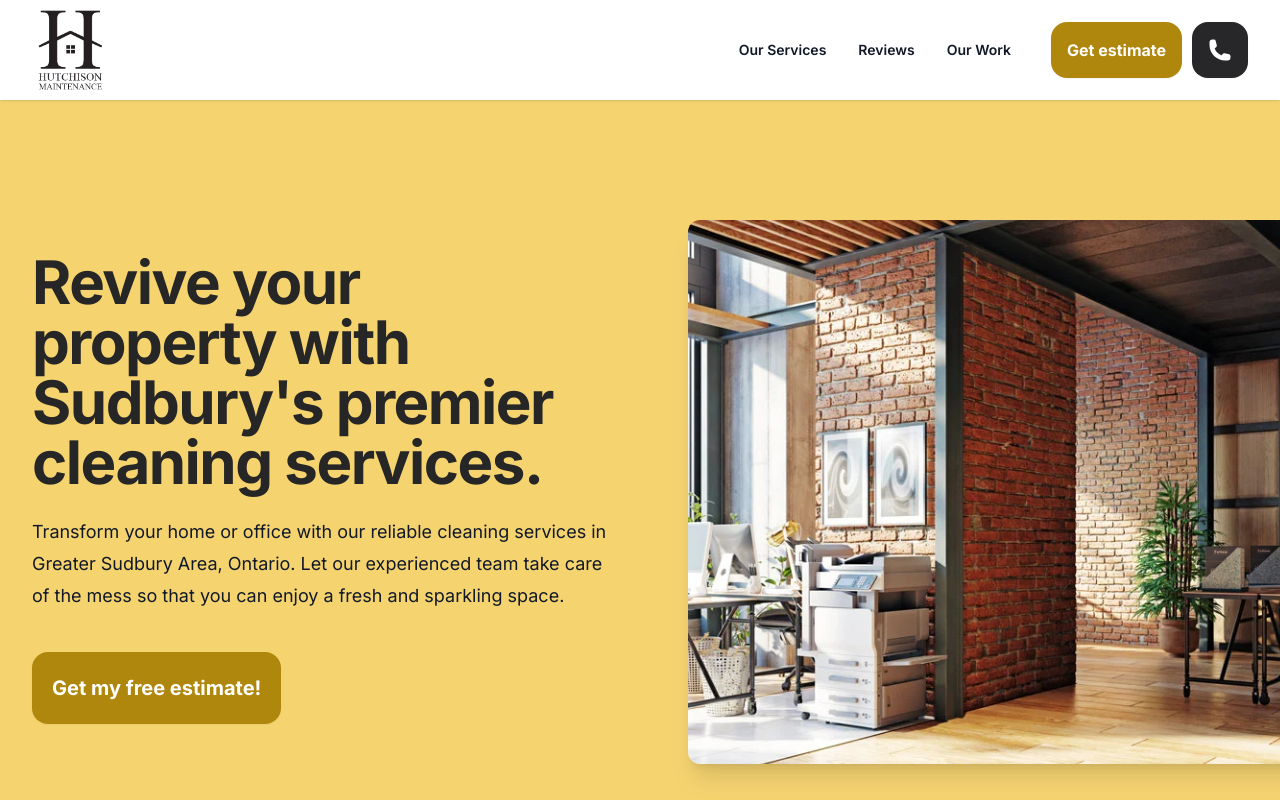
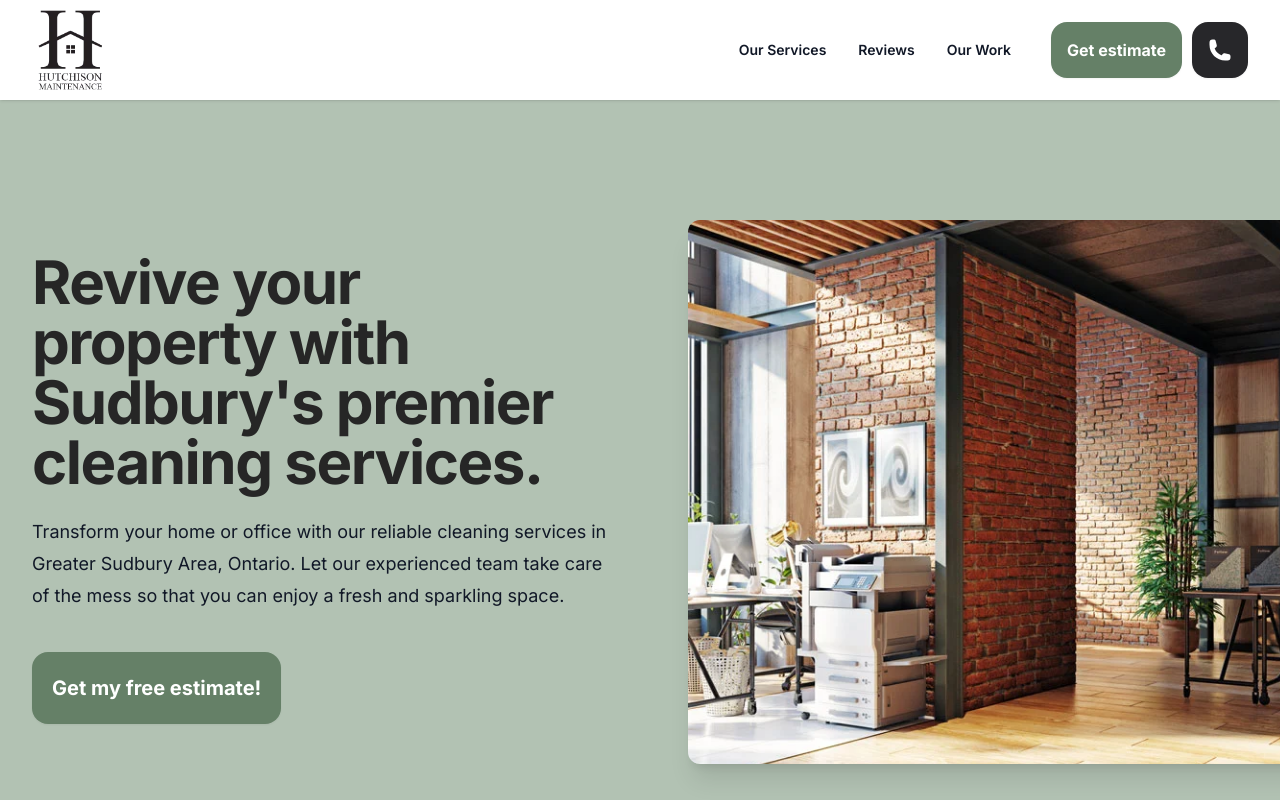
Before and after one commit to Atom-Sites/4782319835545600, a Next.js app: page / in a window 1280 px wide. Shown: the top 800 px of the page. Built offline with nearby package versions, Linux system fonts and the light colour scheme; what tailwindcss-animated would draw is missing.

Commit message:
color and adress changes from the client

```diff
--- a/src/components/Footer.jsx
+++ b/src/components/Footer.jsx
@@ -110,7 +110,7 @@ export default function Example() {
                                             <a className="text-sm leading-6 text-neutral-300 hover:text-white transition-all ease-in" href={`tel: ${phone}`}>{phone}</a>
                                         </li>
                                         <li className="">
-                                            <a className="text-sm leading-6 text-neutral-300 hover:text-white transition-all ease-in" href="#">{address}</a>
+                                            <p className="text-sm leading-6 text-neutral-300 transition-all ease-in" >{address}</p>
                                         </li>
                                     </ul>
                                 </div>
--- a/src/components/Footer.schema.json
+++ b/src/components/Footer.schema.json
@@ -6,7 +6,7 @@
     "example": "We gladly service lorem ipsum dolor sit amet, consectetur adipiscing elit. Suspendisse varius enim in eros elementum tristique. Duis cursus, mi quis viverra ornare, eros dolor interdum nulla, ut commodo diam libero vitae erat."
   },
   "address": {
-    "value": "794 Howey Dr, Greater Sudbury, ON",
+    "value": "378 Whittaker St. Sudbury, ON",
     "ai": true,
     "instructions": "Company Address"
   },
--- a/src/components/Nav.jsx
+++ b/src/components/Nav.jsx
@@ -1,15 +1,7 @@
 import { Fragment, useState } from 'react'
 import { Dialog, Disclosure, Popover, Transition } from '@headlessui/react'
-import {
-    ArrowPathIcon,
-    Bars3Icon,
-    ChartPieIcon,
-    CursorArrowRaysIcon,
-    FingerPrintIcon,
-    SquaresPlusIcon,
-    XMarkIcon,
-} from '@heroicons/react/24/outline'
-import { ChevronDownIcon, PhoneIcon, PlayCircleIcon } from '@heroicons/react/20/solid'
+import { Bars3Icon, XMarkIcon,} from '@heroicons/react/24/outline'
+import { ChevronDownIcon } from '@heroicons/react/20/solid'
 import useSWR from 'swr'
 import extractValues from '@/utils/extractValues'
 import Link from 'next/link'
@@ -26,6 +18,7 @@ const fetcher = (url) => fetch(url).then((res) => res.json())
 
 export default function Example() {
     const [mobileMenuOpen, setMobileMenuOpen] = useState(false)
+    const [desktopMenuOpen, setDesktopMenuOpen] = useState(false);
 
 
     const { data: nav_data, error: nav_error } = useSWR('/api/staticdata?filename=Nav.schema.json', fetcher)
@@ -47,7 +40,7 @@ export default function Example() {
                 <div className="flex lg:hidden">
                     <a href="/" className=" p-1.5">
                         <span className="sr-only">Your Company</span>
-                        <img className="h-12 w-auto" src={logoUrl} alt="Put the Company Name as alt text" />
+                        <img className="h-12 w-auto" src={logoUrl} alt="Hutchinson Maintenance" />
                     </a>
                 </div>
 
@@ -55,7 +48,7 @@ export default function Example() {
                 <div className="hidden lg:flex ">
                     <a href="/" className=" p-1.5">
                         <span className="sr-only">Your Company</span>
-                        <img className="h-20 w-auto" src={logoUrl} alt="Put the Company Name as alt text" />
+                        <img className="h-20 w-auto" src={logoUrl} alt="Hutchinson Maintenance" />
                     </a>
                 </div>
 
@@ -116,7 +109,7 @@ export default function Example() {
                             </div> */}
                                                 {/*Dropdown Items*/}
                                                 <div className="flex-auto">
-                                                    <Link href={`/#${makeId(item.serviceBlurb)}`} className="block font-semibold text-gray-900 ">
+                                                    <Link href={`/#${makeId(item.serviceBlurb)}`} className="block font-semibold text-gray-900 " onClick={() => setDesktopMenuOpen(false)}>
                                                         {item.serviceBlurb}
                                                         <span className="absolute inset-0" />
                                                     </Link>
@@ -136,6 +129,14 @@ export default function Example() {
                         </a>
 
                     </Popover.Group>
+
+                    {desktopMenuOpen && (
+            <div
+              className="fixed inset-0 z-20 bg-black bg-opacity-50"
+              onClick={() => setDesktopMenuOpen(false)}
+            />
+          )}
+
                     {/*CTAs on a larger screen*/}
                     {/* Regular CTA*/}
                     <div className="flex items-center">
@@ -189,7 +190,7 @@ export default function Example() {
                                             </Disclosure.Button>
                                             <Disclosure.Panel className="mt-2 space-y-2">
                                                 {services.map((item) => (
-                                                    <Link href={`/#${makeId(item.serviceBlurb)}`}>
+                                                    <Link href={`/#${makeId(item.serviceBlurb)}`} onClick={() => setMobileMenuOpen(false)}>
                                                         <Disclosure.Button
                                                             key={item.serviceBlurb}
                                                             as="a"
--- a/src/components/Testimonials.jsx
+++ b/src/components/Testimonials.jsx
@@ -60,7 +60,7 @@ export default function Testimonials({listOnly}) {
                             <figure className="h-full relative flex flex-col rounded-2xl bg-neutral-50 p-8 text-sm leading-6">
                                 <div className="flex-grow">
 
-                                <div className="lg:max-h-20 lg:hover:max-h-96 transition-all ease-in-out duration-300">
+                                <div className="lg:max-h-24 lg:hover:max-h-96 transition-all ease-in-out duration-300">
                                     <blockquote className="text-neutral-800">
                                     <span className="absolute top-3 left-4 mt-1 ml-1 text-primary-700 text-opacity-25">
                                         <svg className="h-8 w-8" fill="currentColor" viewBox="0 0 448 512">
@@ -69,7 +69,7 @@ export default function Testimonials({listOnly}) {
                                     </span>
 
 
-                                        <blockquote className="text-neutral-800">
+                                        <blockquote className="text-neutral-800 text-base">
                                             <p className="mt-7 lg:line-clamp-3 lg:hover:line-clamp-none">"{testimonial.body}"</p>
                                         </blockquote>
 
--- a/tailwind.config.js
+++ b/tailwind.config.js
@@ -22,17 +22,17 @@ module.exports = {
     },
     colors: {
       primary: {
-50: '#FEF9EC',
-100: '#FCF3D9',
-200: '#FAE9B8',
-300: '#F7DE92',
-400: '#F5D470',
-500: '#F2C94C',
-600: '#EEB711',
-700: '#B0870D',
-800: '#775B09',
-900: '#392C04',
-950: '#1D1602'},
+        50: "#F6F8F7",
+        100: "#EBEFEB",
+        200: "#DAE2DB",
+        300: "#C6D2C7",
+        400: "#B2C2B3",
+        500: "#A1B5A3",
+        600: "#8DA58F",
+        700: "#658067",
+        800: "#435645",
+        900: "#222B22",
+        950: "#121712"},
       ...colors
     },
     extend: {
```
Also changed, not shown: 1 other file (tests, documents, lock files or other folders).
